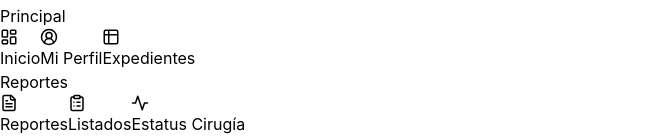
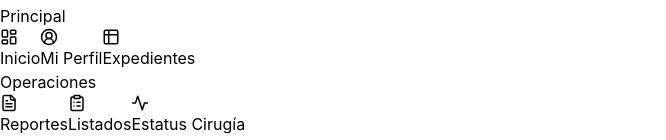
Before and after one commit to TurtleLite/APP-EXPEDIENTES-SBJ-BRIGADAS, a React (Vite) app in the folder frontend/: page /#/dashboard in a window 1280 px wide. Shown: the part 188-328 px from the top of the page, without its empty margins (0-666 px from the left). Built offline with nearby package versions, Linux system fonts and the light colour scheme; no server answers; sample sign-in values are in the browser's storage; the HTML template or start-up script is replaced by a standard one.

Commit message:
ui: renombrar seccion Reportes a Operaciones para evitar duplicidad

```diff
--- a/frontend/src/components/Layout.tsx
+++ b/frontend/src/components/Layout.tsx
@@ -38,7 +38,7 @@ const navSections: NavSection[] = [
     ],
   },
   {
-    title: 'Reportes',
+    title: 'Operaciones',
     items: [
       { label: 'Reportes', path: '/reports', icon: <FileText size={18} />, roles: ['admin', 'direccion', 'direccion_medica'] },
       { label: 'Listados', path: '/listado-diario', icon: <ClipboardList size={18} />, roles: ['admin', 'direccion', 'direccion_medica'] },
```
